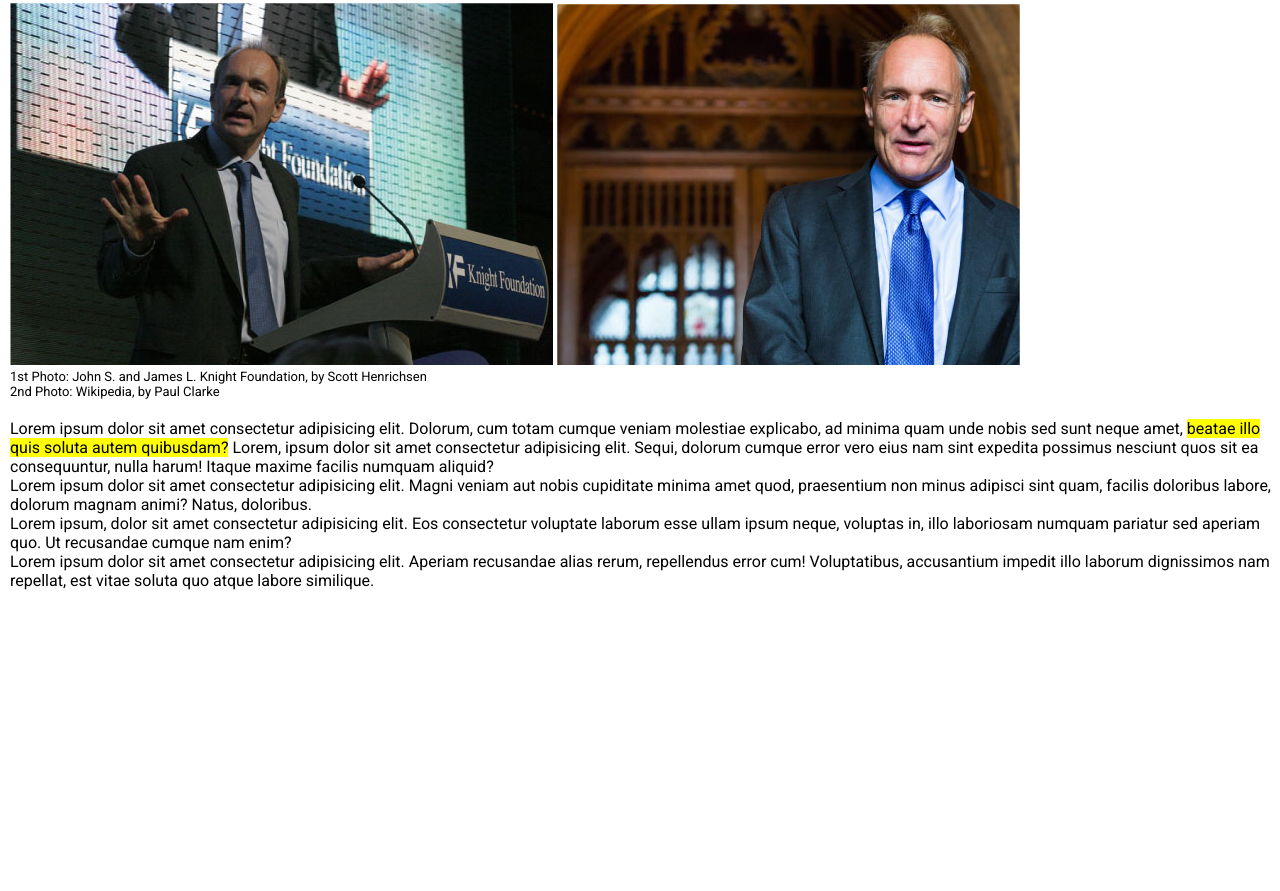
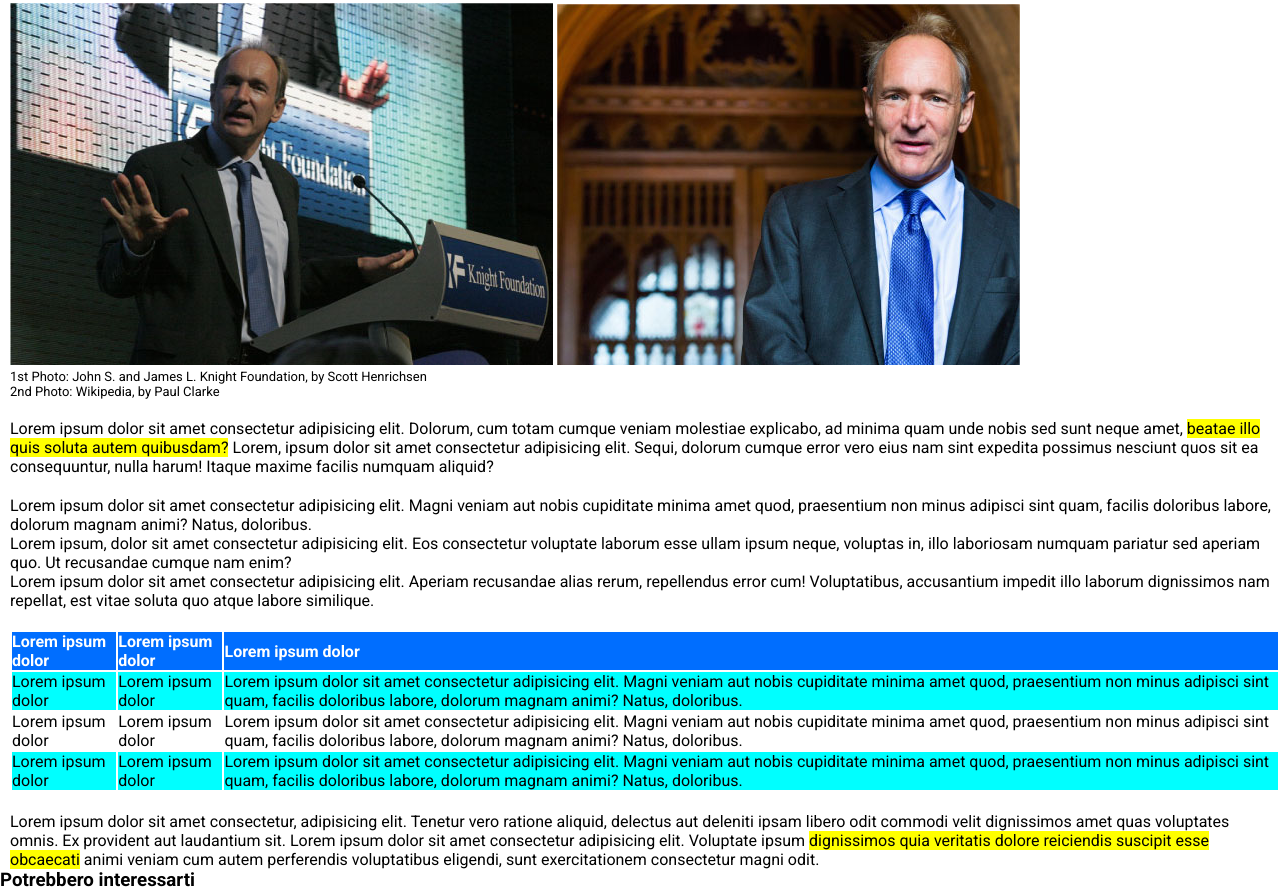
Before and after one commit to LtMilligan/html-css-booleaner, a plain HTML site: page index.html in a window 1280 px wide. Shown: the part 281-1172 px from the top of the page. Before the commit the page ends 871 px from the top, so only its background shows below. Drawn offline with Linux system fonts and the light colour scheme.

Commit message:
[UPD] Created colored table and second main section

```diff
--- a/css/style.css
+++ b/css/style.css
@@ -41,7 +41,7 @@ header {
     font-size: 13px;
 }
 
-#main_section {
+.main_section {
     margin-top: 20px;
 }
 
@@ -54,3 +54,23 @@ header {
 #main_img {
     margin-top: 20px;
 }
+
+#main_list {
+    margin-top: 20px;
+}
+
+.cyan_bg {
+    background-color: rgb(0, 110, 255);
+}
+
+.azzurro_bg {
+    background-color: aqua;
+}
+
+.white_text {
+    color: white;
+}
+
+table {
+    margin-top: 20px;
+}
--- a/index.html
+++ b/index.html
@@ -30,21 +30,49 @@
                 2nd Photo: Wikipedia, by Paul Clarke</p>
             </figcaption>
         </figure>
-        <div id="main_section">
+        <div class="main_section">
             <p>Lorem ipsum dolor sit amet consectetur adipisicing elit. Dolorum, cum totam cumque veniam molestiae explicabo, ad minima quam unde nobis sed sunt neque amet, <span class="yellow_text">beatae illo quis soluta autem quibusdam?</span> Lorem, ipsum dolor sit amet consectetur adipisicing elit. Sequi, dolorum cumque error vero eius nam sint expedita possimus nesciunt quos sit ea consequuntur, nulla harum! Itaque maxime facilis numquam aliquid?</p>
         </div>
-        <div>
+        <div id="main_list">
             <ul>
                 <li>Lorem ipsum dolor sit amet consectetur adipisicing elit. Magni veniam aut nobis cupiditate minima amet quod, praesentium non minus adipisci sint quam, facilis doloribus labore, dolorum magnam animi? Natus, doloribus.</li>
                 <li>Lorem ipsum, dolor sit amet consectetur adipisicing elit. Eos consectetur voluptate laborum esse ullam ipsum neque, voluptas in, illo laboriosam numquam pariatur sed aperiam quo. Ut recusandae cumque nam enim?</li>
                 <li>Lorem ipsum dolor sit amet consectetur adipisicing elit. Aperiam recusandae alias rerum, repellendus error cum! Voluptatibus, accusantium impedit illo laborum dignissimos nam repellat, est vitae soluta quo atque labore similique.</li>
             </ul>
         </div>
-
+        <table>
+            <thead>
+                <tr class="cyan_bg white_text">
+                    <td><strong>Lorem ipsum dolor</strong></td>
+                    <td><strong>Lorem ipsum dolor</strong></td>
+                    <td class="size_half"><strong>Lorem ipsum dolor</strong></td>
+                </tr>
+            </thead>
+            <tbody>
+                <tr class="azzurro_bg">
+                    <td>Lorem ipsum dolor</td>
+                    <td>Lorem ipsum dolor</td>
+                    <td class="size_half">Lorem ipsum dolor sit amet consectetur adipisicing elit. Magni veniam aut nobis cupiditate minima amet quod, praesentium non minus adipisci sint quam, facilis doloribus labore, dolorum magnam animi? Natus, doloribus.</td>
+                </tr>
+                <tr>
+                    <td>Lorem ipsum dolor</td>
+                    <td>Lorem ipsum dolor</td>
+                    <td class="size_half">Lorem ipsum dolor sit amet consectetur adipisicing elit. Magni veniam aut nobis cupiditate minima amet quod, praesentium non minus adipisci sint quam, facilis doloribus labore, dolorum magnam animi? Natus, doloribus.</td>
+                </tr>
+                <tr class="azzurro_bg">
+                    <td>Lorem ipsum dolor</td>
+                    <td>Lorem ipsum dolor</td>
+                    <td class="size_half">Lorem ipsum dolor sit amet consectetur adipisicing elit. Magni veniam aut nobis cupiditate minima amet quod, praesentium non minus adipisci sint quam, facilis doloribus labore, dolorum magnam animi? Natus, doloribus.</td>
+                </tr>
+            </tbody>
+        </table>
+        <div class="main_section">
+            <p>Lorem ipsum dolor sit amet consectetur, adipisicing elit. Tenetur vero ratione aliquid, delectus aut deleniti ipsam libero odit commodi velit dignissimos amet quas voluptates omnis. Ex provident aut laudantium sit. Lorem ipsum dolor sit amet consectetur adipisicing elit. Voluptate ipsum <span class="yellow_text">dignissimos quia veritatis dolore reiciendis suscipit esse obcaecati</span> animi veniam cum autem perferendis voluptatibus eligendi, sunt exercitationem consectetur magni odit.</p>
+        </div>
     </main>
 
     <footer>
-
+        <h3>Potrebbero interessarti</h3>
     </footer>
 
 </body>
```
